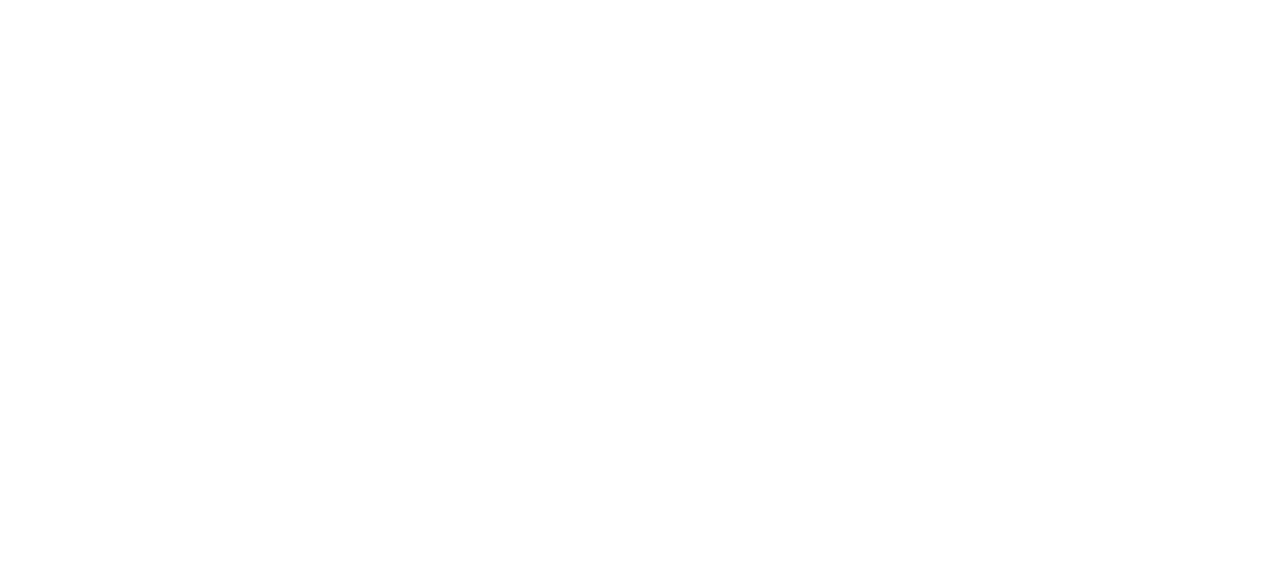
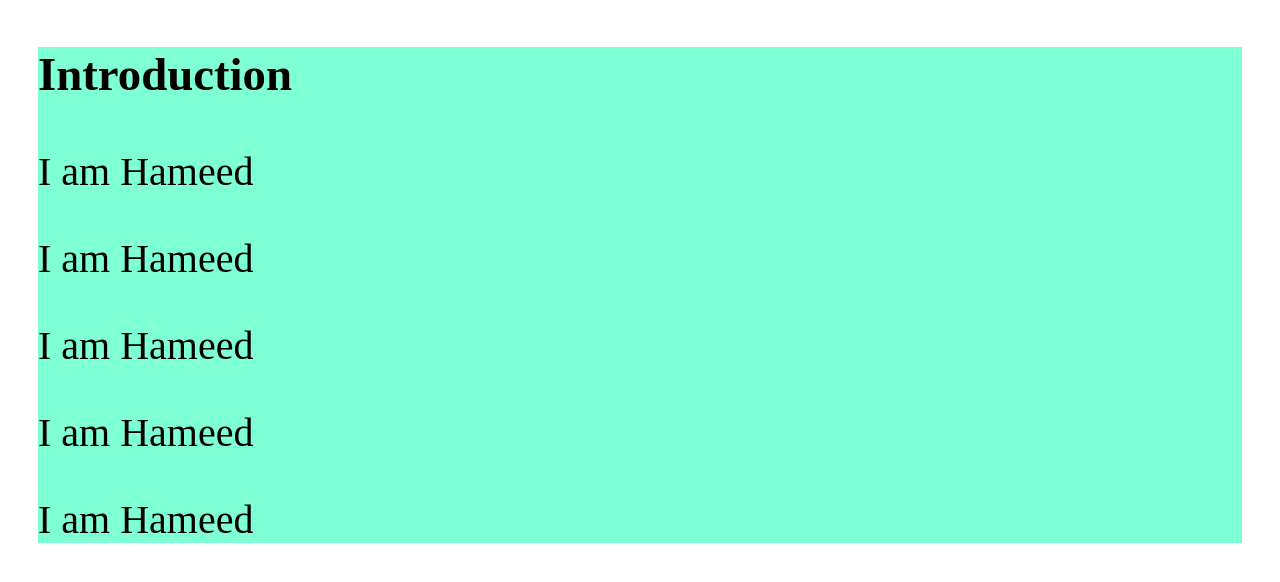
Before and after one commit to Hamed18/my-simple-website, a plain HTML site: page index.html in a window 1280 px wide. Drawn offline with Linux system fonts and the light colour scheme.

Commit message:
first commit

```diff
--- a/index.html
+++ b/index.html
@@ -4,8 +4,16 @@
 	<meta charset="UTF-8">
 	<meta name="viewport" content="width=device-width, initial-scale=1.0">
 	<title>my simple website</title>
+	<link rel="stylesheet" href="styles/blog.css">
 </head>
 <body>
-
+	<div>
+		<h3>Introduction</h3>
+		<p>I am Hameed</p>
+		<p>I am Hameed</p>
+		<p>I am Hameed</p>
+		<p>I am Hameed</p>
+		<p>I am Hameed</p>
+	</div>
 </body>
 </html>
--- /dev/null
+++ b/styles/blog.css
@@ -0,0 +1,6 @@
+div{
+	font-size:40px;
+    margin:30px;
+	background-color: aquamarine;
+	border: 10px;
+}
```
